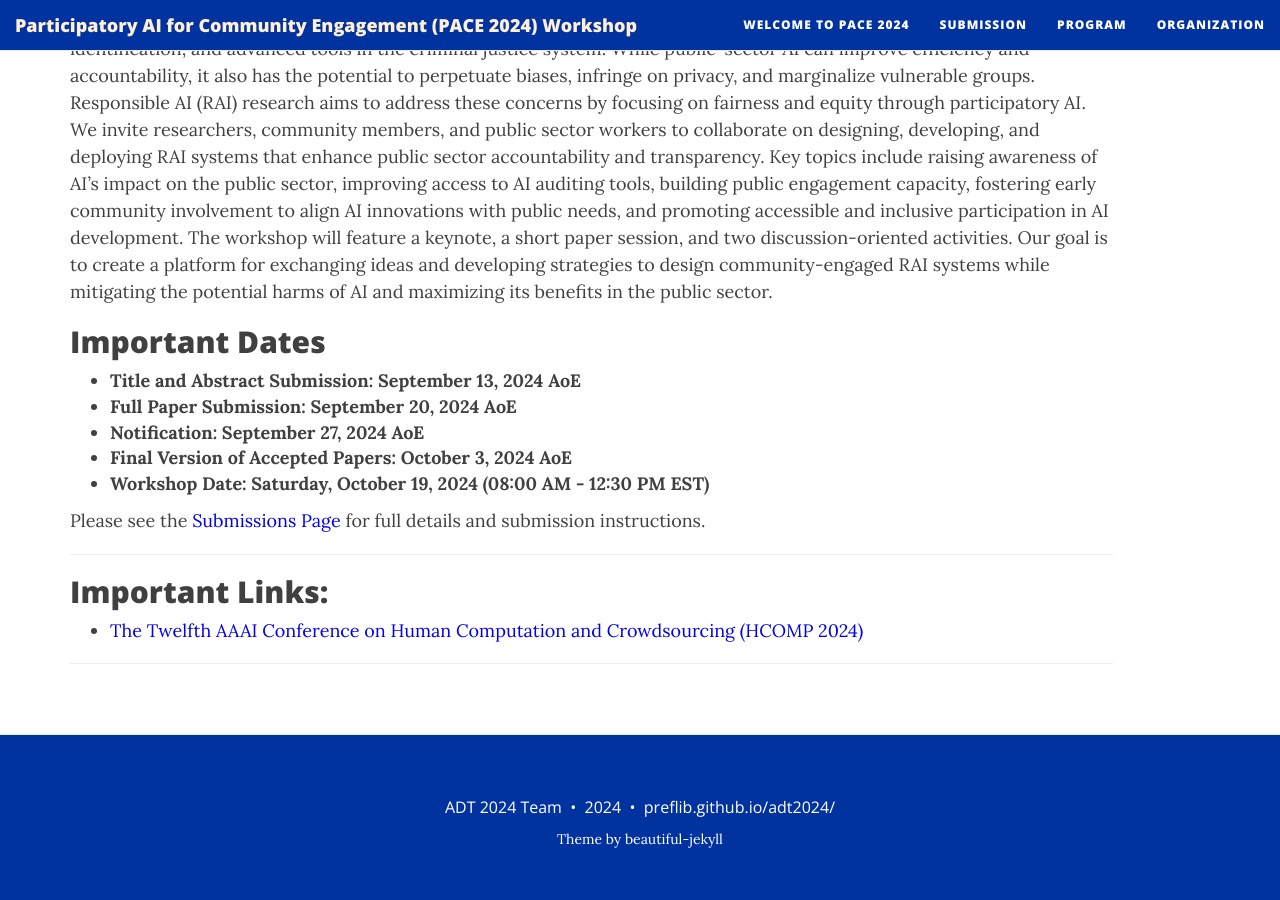
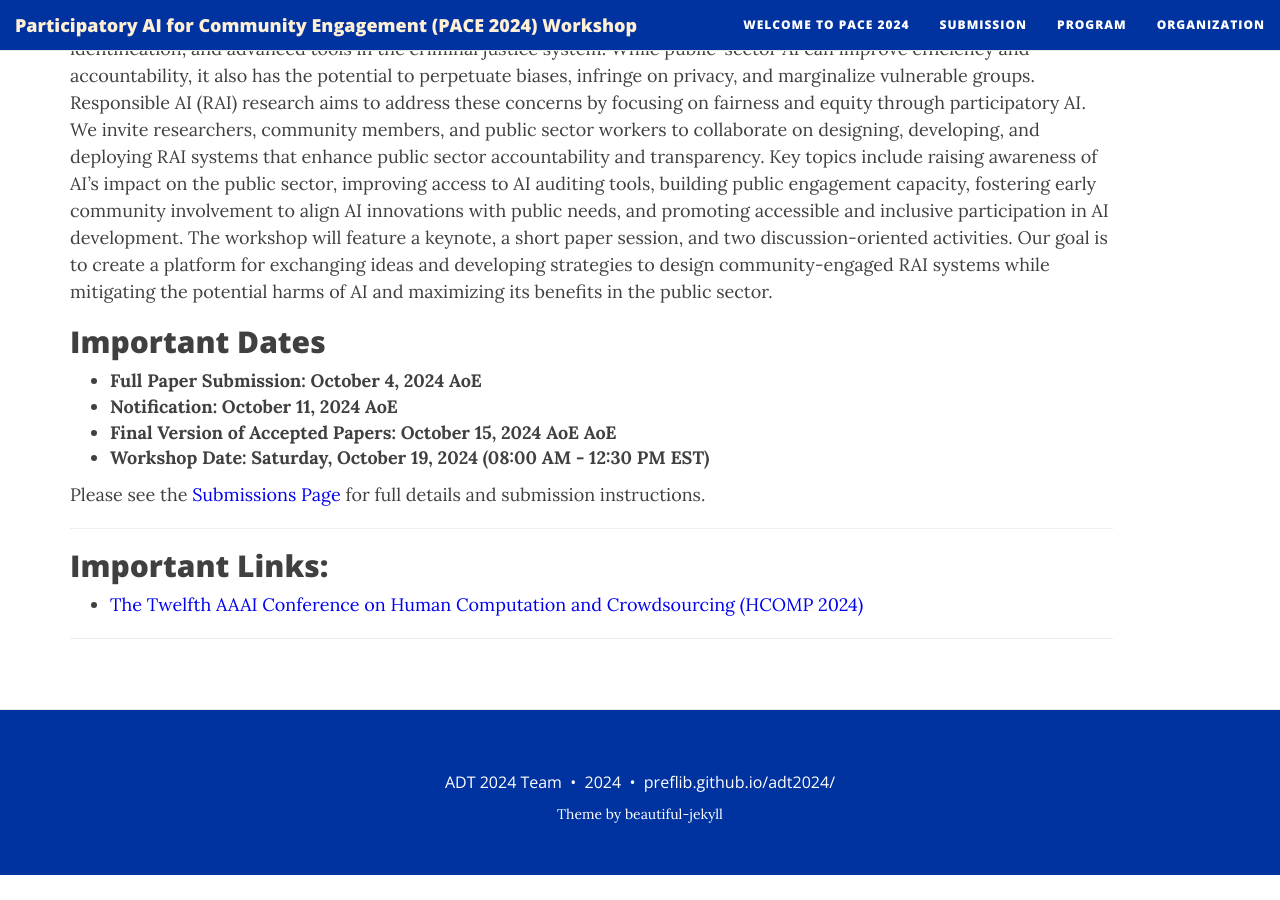
Before and after one commit to TulaneCS/PACE, a Jekyll site: the page built from index.md, in a window 1280 px wide and 900 px high, scrolled down 1546 px. Built offline with Jekyll 4.4.1, drawn with Linux system fonts in a browser that asks for light colours; nearby versions of some CDN libraries; after the commit the page ends 2421 px from its top, so only the background shows below that.

Commit message:
updated dates

```diff
--- a/index.md
+++ b/index.md
@@ -11,10 +11,10 @@ published: true
 Public sector leverages artificial intelligence (AI) to enhance the efficiency, transparency, and accountability of civic operations and public services. This includes initiatives such as predictive waste management, facial recognition for identification, and advanced tools in the criminal justice system. While public-sector AI can improve efficiency and accountability, it also has the potential to perpetuate biases, infringe on privacy, and marginalize vulnerable groups. Responsible AI (RAI) research aims to address these concerns by focusing on fairness and equity through participatory AI. We invite researchers, community members, and public sector workers to collaborate on designing, developing, and deploying RAI systems that enhance public sector accountability and transparency. Key topics include raising awareness of AI's impact on the public sector, improving access to AI auditing tools, building public engagement capacity, fostering early community involvement to align AI innovations with public needs, and promoting accessible and inclusive participation in AI development. The workshop will feature a keynote, a short paper session, and two discussion-oriented activities. Our goal is to create a platform for exchanging ideas and developing strategies to design community-engaged RAI systems while mitigating the  potential harms of AI and maximizing its benefits in the public sector.
 
 ## Important Dates
-* **Title and Abstract Submission: September 13, 2024 AoE**
-* **Full Paper Submission: September 20, 2024 AoE**
-* **Notification: September 27, 2024 AoE**
-* **Final Version of Accepted Papers: October 3, 2024 AoE**
+<!-- * **Title and Abstract Submission: September 13, 2024 AoE**  -->
+* **Full Paper Submission: October 4, 2024 AoE**
+* **Notification: October 11, 2024 AoE**
+* **Final Version of Accepted Papers: October 15, 2024 AoE AoE**
 * **Workshop Date: Saturday, October 19, 2024 (08:00 AM - 12:30 PM EST)**
 
 Please see the [Submissions Page](./submission) for full details and submission instructions.
```
Also changed, not shown: submission.md (+4 -4 lines).
